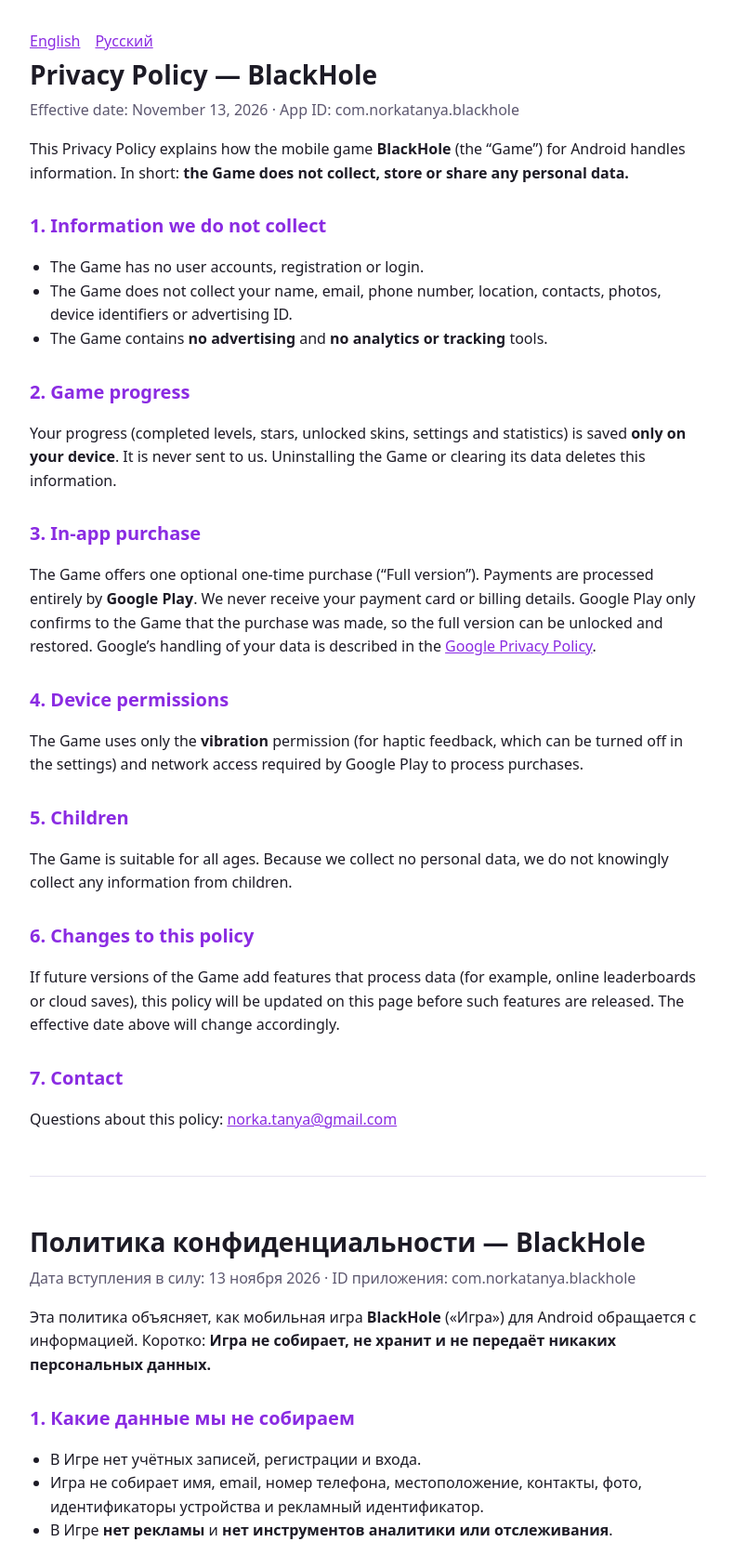
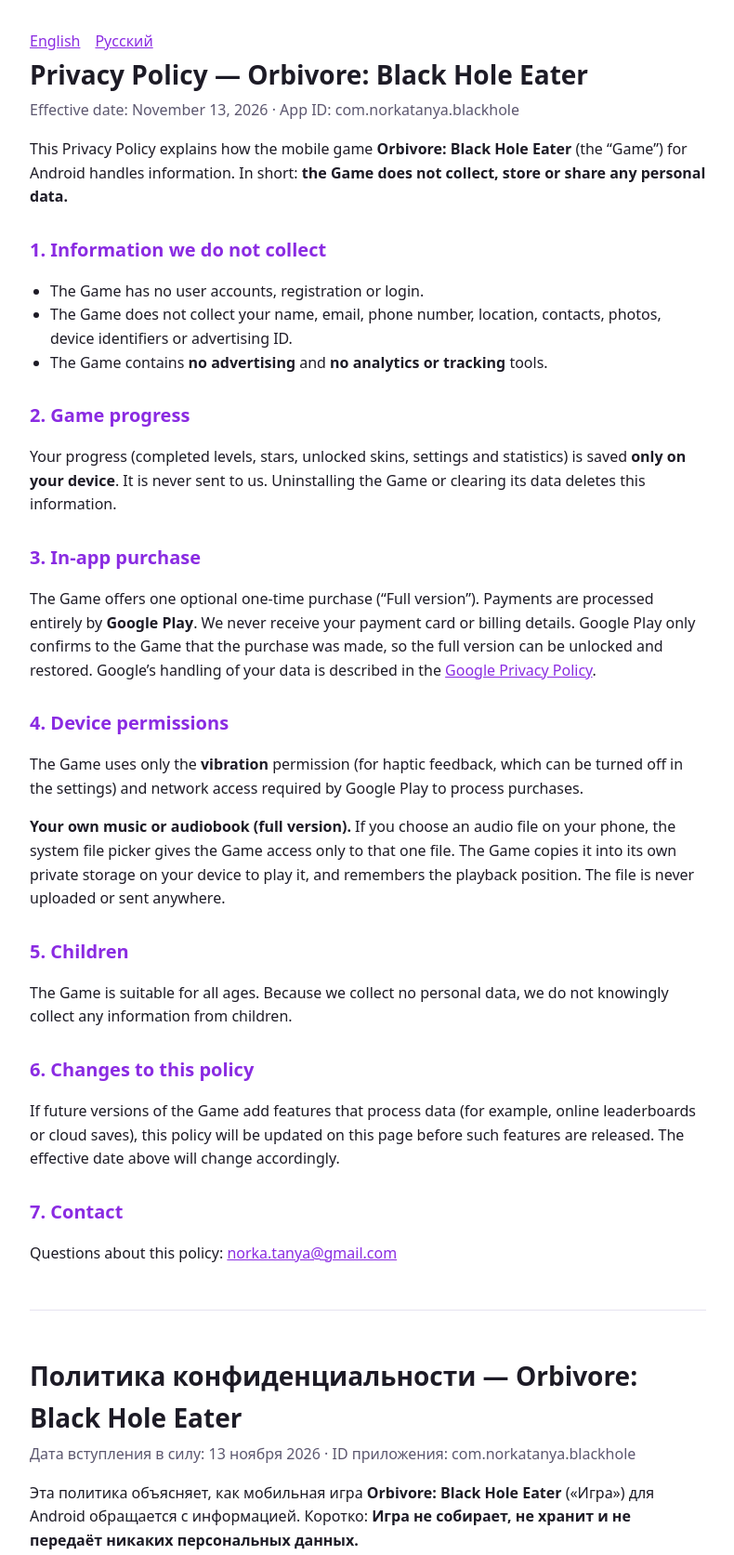
Before and after one commit to VaskovaTK/blackhole-privacy, a plain HTML site: page index.html in a window 1280 px wide. Shown: the top 1673 px of the page at 93% size, without its empty margins (244-1034 px from the left). Drawn offline with Linux system fonts and the light colour scheme.

Commit message:
Название Orbivore: Black Hole Eater; пункт про свою музыку или аудиокнигу
Co-Authored-By: Claude Opus 5.5 <noreply@anthropic.com>

```diff
--- a/index.html
+++ b/index.html
@@ -3,7 +3,7 @@
 <head>
 <meta charset="utf-8">
 <meta name="viewport" content="width=device-width, initial-scale=1">
-<title>BlackHole — Privacy Policy</title>
+<title>Orbivore — Privacy Policy</title>
 <style>
 	:root { --bg:#ffffff; --fg:#1d1b26; --muted:#5d5870; --accent:#8a2be2; --line:#e6e2f0; }
 	@media (prefers-color-scheme: dark) {
@@ -26,10 +26,10 @@
 <nav><a href="#en">English</a><a href="#ru">Русский</a></nav>
 
 <section id="en">
-<h1>Privacy Policy — BlackHole</h1>
+<h1>Privacy Policy — Orbivore: Black Hole Eater</h1>
 <p class="meta">Effective date: November 13, 2026 · App ID: com.norkatanya.blackhole</p>
 
-<p>This Privacy Policy explains how the mobile game <b>BlackHole</b> (the “Game”) for Android handles information. In short: <b>the Game does not collect, store or share any personal data.</b></p>
+<p>This Privacy Policy explains how the mobile game <b>Orbivore: Black Hole Eater</b> (the “Game”) for Android handles information. In short: <b>the Game does not collect, store or share any personal data.</b></p>
 
 <h2>1. Information we do not collect</h2>
 <ul>
@@ -46,6 +46,7 @@
 
 <h2>4. Device permissions</h2>
 <p>The Game uses only the <b>vibration</b> permission (for haptic feedback, which can be turned off in the settings) and network access required by Google Play to process purchases.</p>
+<p><b>Your own music or audiobook (full version).</b> If you choose an audio file on your phone, the system file picker gives the Game access only to that one file. The Game copies it into its own private storage on your device to play it, and remembers the playback position. The file is never uploaded or sent anywhere.</p>
 
 <h2>5. Children</h2>
 <p>The Game is suitable for all ages. Because we collect no personal data, we do not knowingly collect any information from children.</p>
@@ -60,10 +61,10 @@
 <hr>
 
 <section id="ru" lang="ru">
-<h1>Политика конфиденциальности — BlackHole</h1>
+<h1>Политика конфиденциальности — Orbivore: Black Hole Eater</h1>
 <p class="meta">Дата вступления в силу: 13 ноября 2026 · ID приложения: com.norkatanya.blackhole</p>
 
-<p>Эта политика объясняет, как мобильная игра <b>BlackHole</b> («Игра») для Android обращается с информацией. Коротко: <b>Игра не собирает, не хранит и не передаёт никаких персональных данных.</b></p>
+<p>Эта политика объясняет, как мобильная игра <b>Orbivore: Black Hole Eater</b> («Игра») для Android обращается с информацией. Коротко: <b>Игра не собирает, не хранит и не передаёт никаких персональных данных.</b></p>
 
 <h2>1. Какие данные мы не собираем</h2>
 <ul>
@@ -80,6 +81,7 @@
 
 <h2>4. Разрешения устройства</h2>
 <p>Игра использует только разрешение на <b>вибрацию</b> (отклик при игре, отключается в настройках) и доступ к сети, необходимый Google Play для проведения покупок.</p>
+<p><b>Своя музыка или аудиокнига (полная версия).</b> Если вы выбираете аудиофайл на телефоне, системное окно выбора файла даёт Игре доступ только к этому одному файлу. Игра копирует его в своё закрытое хранилище на вашем устройстве, чтобы воспроизводить, и запоминает место остановки. Файл никуда не загружается и не отправляется.</p>
 
 <h2>5. Дети</h2>
 <p>Игра подходит для всех возрастов. Поскольку мы не собираем персональные данные, мы не собираем никакую информацию и о детях.</p>
```
